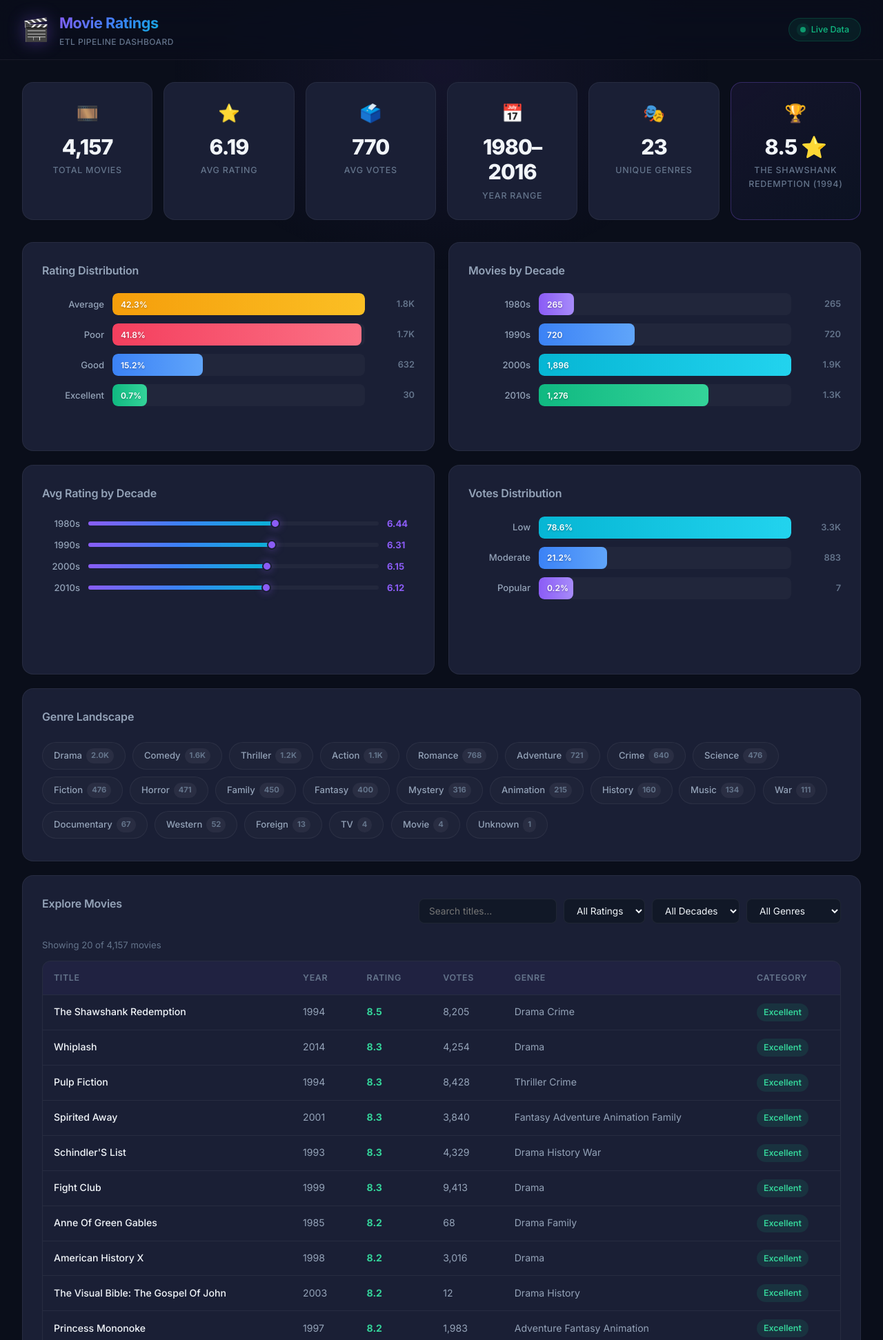
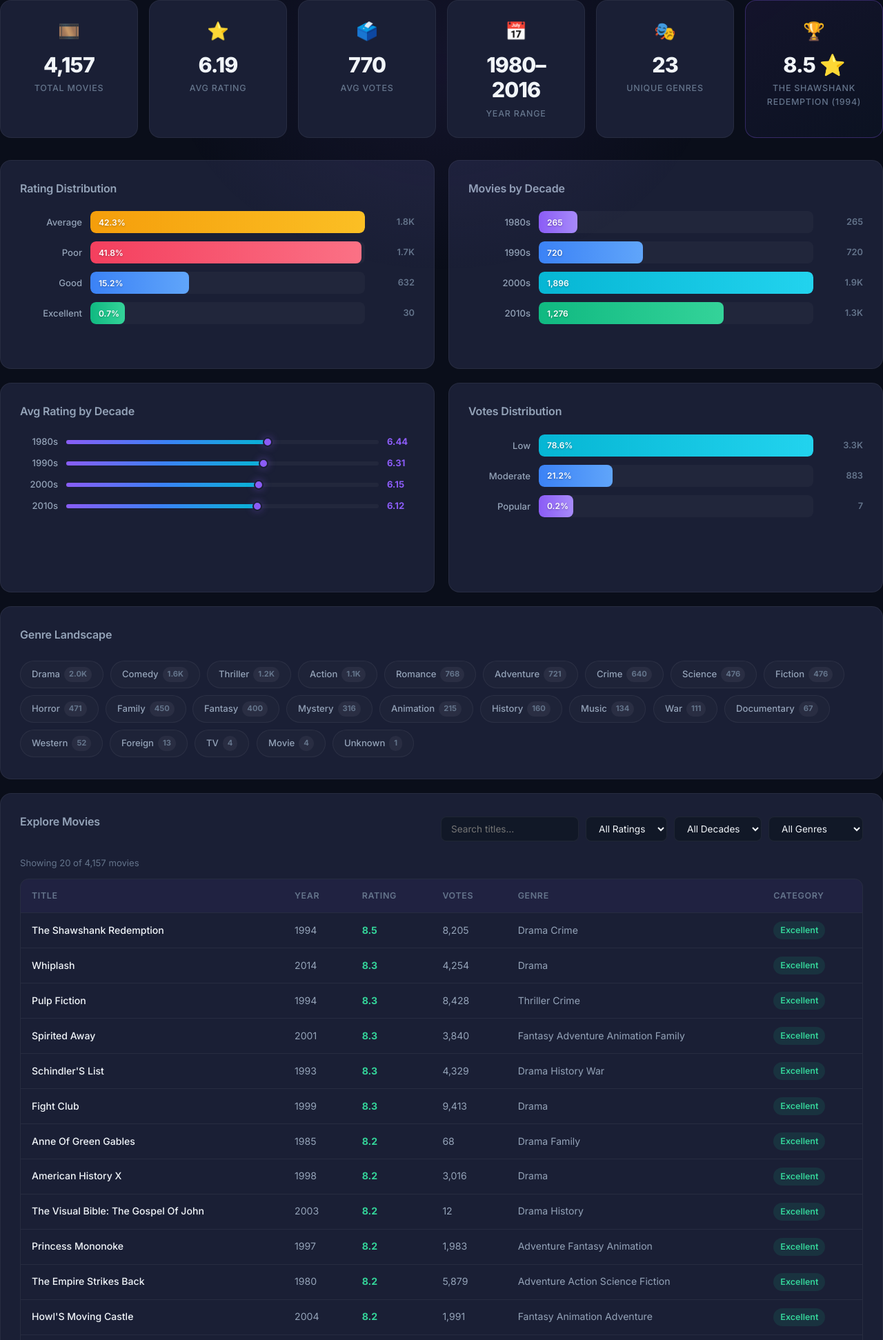
Before and after one commit to glider-vinnie/elt-pipelines, a Flask app: page / in a window 1280 px wide. Shown: the top 1943 px of the page at 69% size. Run offline with Flask 3, Linux system fonts and the light colour scheme; data comes from the database, SQL or seed files in the repository.

Commit message:
Update index.html

```diff
--- a/templates/index.html
+++ b/templates/index.html
@@ -13,23 +13,7 @@
 <body>
 
     <!-- ── HEADER ───────────────────────────────────────────────── -->
-    <header class="header">
-        <div class="header-inner">
-            <div class="logo">
-                <span class="logo-icon">🎬</span>
-                <div>
-                    <h1>Movie Ratings</h1>
-                    <p class="subtitle">ETL Pipeline Dashboard</p>
-                </div>
-            </div>
-            <div class="header-badge">
-                <span class="pulse"></span>
-                <span>Live Data</span>
-            </div>
-        </div>
-    </header>
 
-    <main class="container">
 
         <!-- ── STATS CARDS ─────────────────────────────────────── -->
         <section class="stats-grid" id="stats-grid">
```
